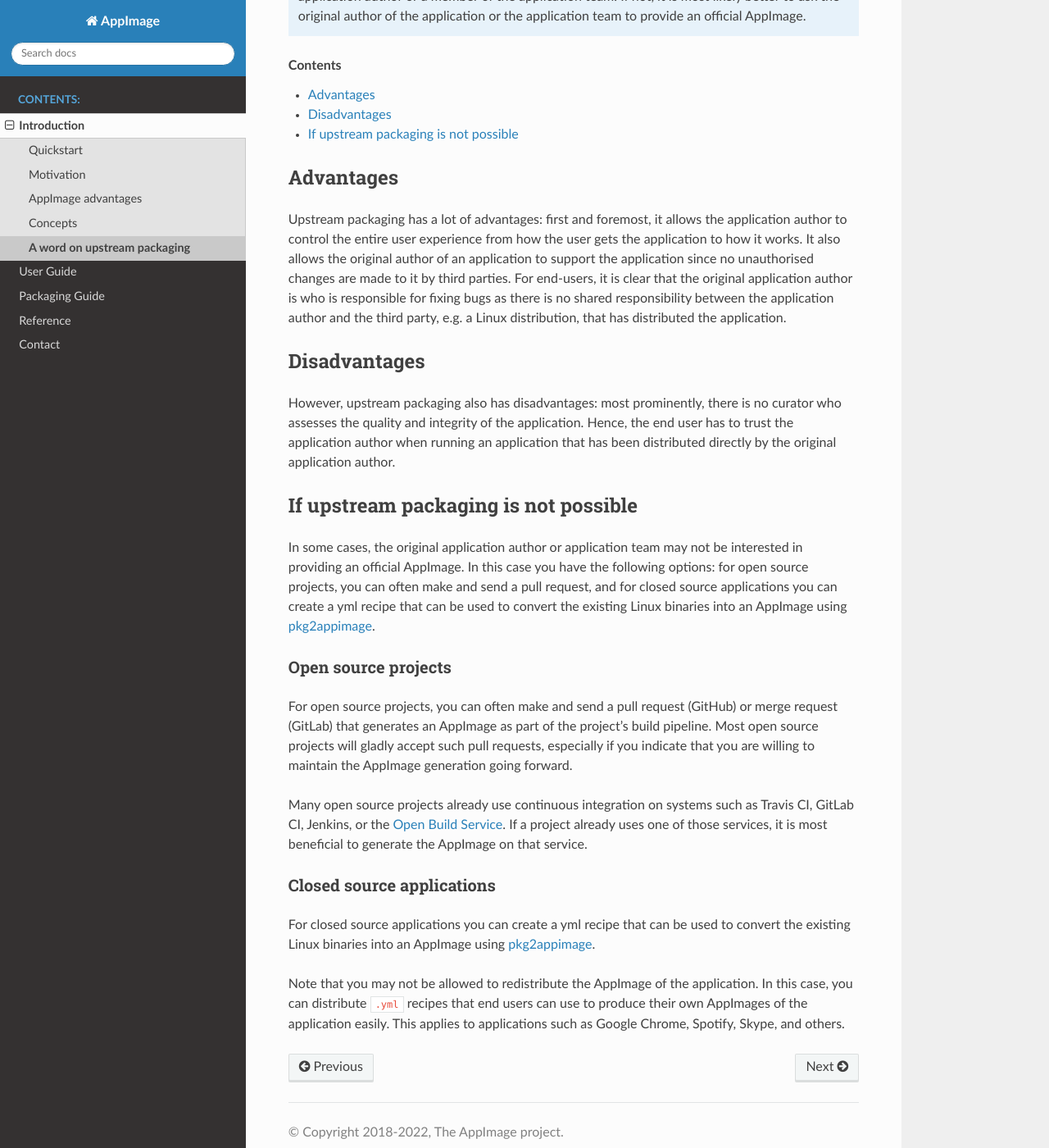
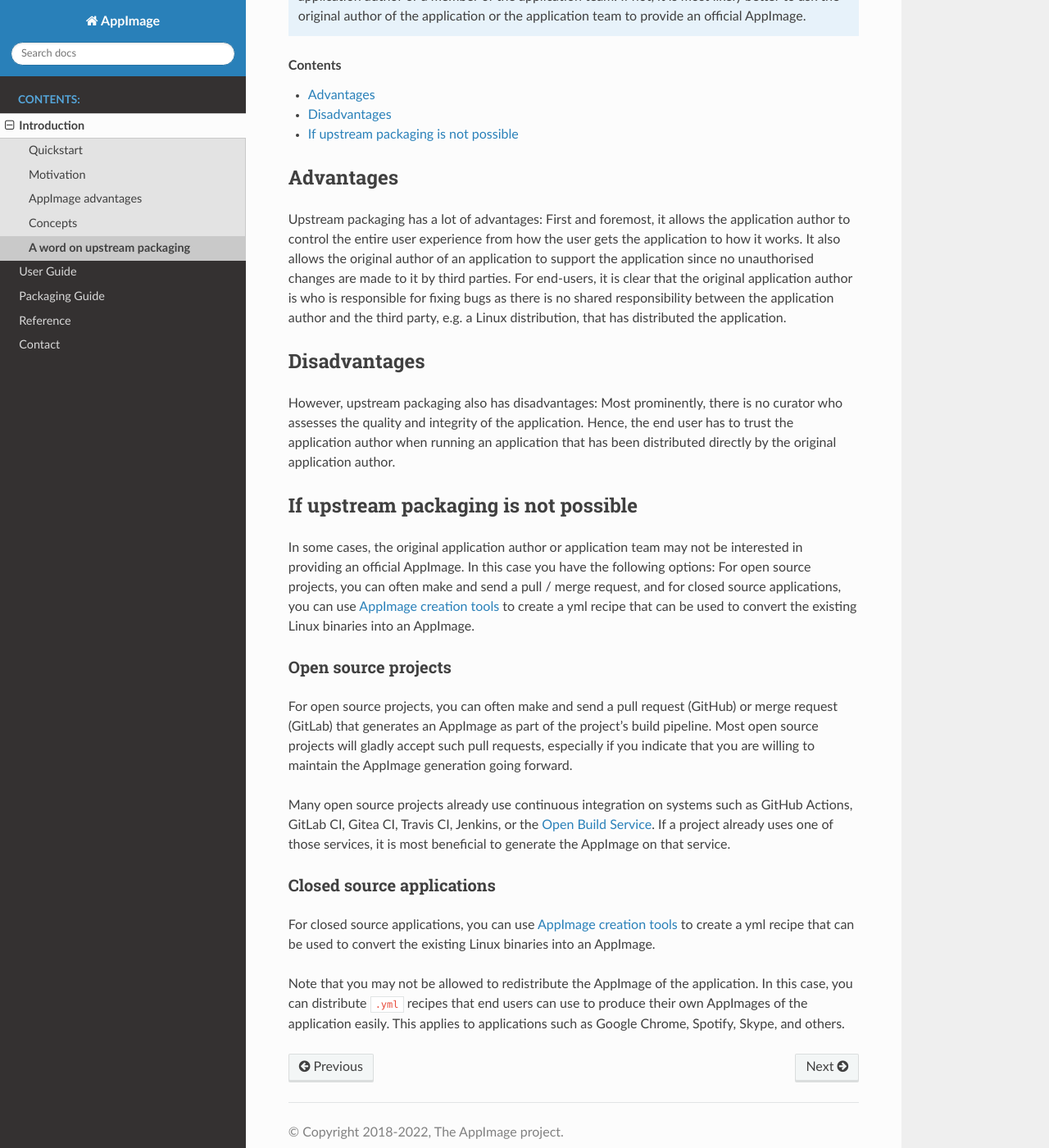
Before and after one commit to AppImage/docs.appimage.org, a Sphinx documentation site: the page built from source/introduction/upstream.rst, in a window 1280 px wide and 1400 px high, scrolled down 649 px. Shown: the whole window at 82% size. Built offline with Sphinx 7.4.7 and the Read the Docs theme 3.1.0, drawn with Linux system fonts in a browser that asks for light colours; some of the changed text lies outside the part shown.

Commit message:
Improved and updated introduction section
The introduction section has been generally improved and updated:
- Spelling and grammar mistakes have been corrected.
- Section links have been added in multiple places.
- A TODO about duplicated information has been added.
- Outdated information about distributions, CIs and the excludelist has been corrected. Outdated informations about the way to create AppImages with the AppImage creation tools has been updated as well.

```diff
--- a/source/introduction/advantages.rst
+++ b/source/introduction/advantages.rst
@@ -1,5 +1,9 @@
 AppImage advantages
 ===================
+
+.. todo::
+
+   The structure and purpose of this page is very similar to :ref:`motivation`. These two pages should be merged.
 
 This chapter compares AppImage with traditional application packaging formats on Linux and explains the advantages of the AppImage format. You can skip this chapter if you already know why AppImages are useful.
 
@@ -48,7 +52,7 @@
 Advantages for software testers
 -------------------------------
 
-Successful application projects run a lot of tests. Whereas some tests may be automated, manual tests are always important to ensure both functionality and usability. In regression testing, different versions of an application are compared to each other concerning features and bugs. AppImage makes it easy to conduct application tests on local machines, since it allows to run various different versions of applications alongside each other. With portable mode, it is also possible to isolate the settings of each version of the application from each other, allowing for clean testing environments.
+Successful application projects run a lot of tests. Whereas some tests may be automated, manual tests are always important to ensure both functionality and usability. In regression testing, different versions of an application are compared to each other concerning features and bugs. AppImage makes it easy to conduct application tests on local machines, since it allows to run various different versions of applications alongside each other. With :ref:`portable mode <portable-mode>`, it is also possible to isolate the settings of each version of the application from each other, allowing for clean testing environments.
 
 The LibreOffice_ project, for example, uses AppImages to test new application versions.
 
--- a/source/introduction/concepts.rst
+++ b/source/introduction/concepts.rst
@@ -43,11 +43,11 @@
 Exclude expected core libraries (Recommended, but optional)
 -----------------------------------------------------------
 
-AppImages should usually exclude certain "core libraries", which can be expected to be present on all major desktop Linux distributions, reducing the overhead of :ref:`one app = one file <one-app-one-file-principle>`. These dependencies are mostly shared libraries and involve low level libraries like :code:`libc.so.6` (the GNU C library, the C language standard library the majority of all Linux distributions use), but also common libraries like `zlib <https://zlib.net/>`_ or the `GLib <https://developer.gnome.org/glib>`_ libraries that are normally present.
+AppImages should usually exclude certain "core libraries", which can be expected to be present on all major desktop Linux distributions, reducing the overhead of :ref:`one app = one file <one-app-one-file-principle>`. These dependencies are mostly shared libraries and involve low level libraries like :code:`libc.so.6` (the GNU C library, the C language standard library the majority of all Linux distributions use), but also common libraries like `zlib <https://zlib.net/>`_ that are normally present.
 
 It may seem contradictory to :ref:`the previous section <no-external-dependencies>` to rely on distribution provided resources. This is a trade-off between trying to reduce redundancies while at the same time being as self-contained as possible.
 
-In some cases, including the libraries might even break the AppImage on the target system. Those libraries involve, among others, hardware dependent libraries such as graphics card drivers provided libraries (e.g., :code:`libGL.so.1`, (`source <https://github.com/AppImage/pkg2appimage/blob/14c255b528dd88ef3e00ae0446ac6d84a20ac798/excludelist\#L38-L41>`_)), or libraries that are built and linked differently on different distributions (e.g., :code:`libharfbuzz.so.0` and :code:`libfreetype.so.6` (`source <https://github.com/AppImage/pkg2appimage/blob/14c255b528dd88ef3e00ae0446ac6d84a20ac798/excludelist\#L98-L102>`_).
+In some cases, including the libraries might even break the AppImage on the target system. Those libraries involve, among others, hardware dependent libraries such as graphics card drivers provided libraries (e.g., :code:`libGL.so.1`, (`source <https://github.com/AppImage/pkg2appimage/blob/14c255b528dd88ef3e00ae0446ac6d84a20ac798/excludelist\#L38-L41>`_)), or libraries that are built and linked differently on different distributions (e.g., :code:`libharfbuzz.so.0` and :code:`libfreetype.so.6` (`source <https://github.com/AppImage/pkg2appimage/blob/14c255b528dd88ef3e00ae0446ac6d84a20ac798/excludelist\#L98-L102>`_)).
 
 The list of libraries that should be excluded, the so-called `excludelist <https://github.com/AppImage/pkg2appimage/blob/master/excludelist>`_, is carefully curated by the AppImage team, and is regularly updated.
 
--- a/source/introduction/index.rst
+++ b/source/introduction/index.rst
@@ -1,7 +1,7 @@
 Introduction
 ============
 
-AppImage provides a way for upstream developers to provide "native" binaries for Linux users just the same way they could do for other operating systems. It allow packaging applications for any common Linux based operating system, e.g., Ubuntu, Debian, openSUSE, RHEL, CentOS, Fedora etc. AppImages come with all dependencies that cannot be assumed to be part of each target system in a recent enough version and will run on most Linux distributions without further modifications.
+AppImage provides a way for upstream developers to provide "native" binaries for Linux users just the same way they could do for other operating systems. It allow packaging applications for any common Linux based operating system, e.g., Ubuntu, Debian, Fedora, RHEL, openSUSE or Arch. AppImages come with all dependencies that cannot be assumed to be part of each target system in a recent enough version and will run on most Linux distributions without further modifications.
 
 AppImage is the format, and AppImageKit_ provides a reference implementation.
 
--- a/source/introduction/quickstart.rst
+++ b/source/introduction/quickstart.rst
@@ -25,7 +25,7 @@
 #. Open your file manager and browse to the location of the AppImage
 #. Right-click on the AppImage and click the ‘Properties’ entry
 #. Switch to the Permissions tab and
-#. Click the ‘Allow executing file as program’ checkbox if you are using a Nautilus-based file manager (Files, Nemo, Caja), or click the ‘Is executable’ checkbox if you are using Dolphin, or change the ‘Execute’ drop down list to ‘Anyone’ if you are using PCManFM
+#. Click the ‘Allow executing file as program’ checkbox if you are using a Nautilus-based file manager (Files, Nemo, Caja), click the ‘Is executable’ checkbox if you are using Dolphin, or change the ‘Execute’ drop down list to ‘Anyone’ if you are using PCManFM
 #. Close the dialog
 #. Double-click on the AppImage file to run
 
--- a/source/introduction/upstream.rst
+++ b/source/introduction/upstream.rst
@@ -20,19 +20,19 @@
 Advantages
 ----------
 
-Upstream packaging has a lot of advantages:  first and foremost, it allows the application author to control the entire user experience from how the user gets the application to how it works. It also allows the original author of an application to support the application since no unauthorised changes are made to it by third parties. For end-users, it is clear that the original application author is who is responsible for fixing bugs as there is no shared responsibility between the application author and the third party, e.g. a Linux distribution, that has distributed the application.
+Upstream packaging has a lot of advantages: First and foremost, it allows the application author to control the entire user experience from how the user gets the application to how it works. It also allows the original author of an application to support the application since no unauthorised changes are made to it by third parties. For end-users, it is clear that the original application author is who is responsible for fixing bugs as there is no shared responsibility between the application author and the third party, e.g. a Linux distribution, that has distributed the application.
 
 
 Disadvantages
 -------------
 
-However, upstream packaging also has disadvantages:  most prominently, there is no curator who assesses the quality and integrity of the application. Hence, the end user has to trust the application author when running an application that has been distributed directly by the original application author.
+However, upstream packaging also has disadvantages: Most prominently, there is no curator who assesses the quality and integrity of the application. Hence, the end user has to trust the application author when running an application that has been distributed directly by the original application author.
 
 
 If upstream packaging is not possible
 -------------------------------------
 
-In some cases, the original application author or application team may not be interested in providing an official AppImage. In this case you have the following options: for open source projects, you can often make and send a pull request, and for closed source applications you can create a yml recipe that can be used to convert the existing Linux binaries into an AppImage using :ref:`pkg2appimage <ref-pkg2appimage>`.
+In some cases, the original application author or application team may not be interested in providing an official AppImage. In this case you have the following options: For open source projects, you can often make and send a pull / merge request, and for closed source applications, you can use :ref:`appimage-creation-tools` to create a yml recipe that can be used to convert the existing Linux binaries into an AppImage.
 
 
 Open source projects
@@ -40,12 +40,12 @@
 
 For open source projects, you can often make and send a pull request (GitHub) or merge request (GitLab) that generates an AppImage as part of the project's build pipeline. Most open source projects will gladly accept such pull requests, especially if you indicate that you are willing to maintain the AppImage generation going forward.
 
-Many open source projects already use continuous integration on systems such as Travis CI, GitLab CI, Jenkins, or the :ref:`Open Build Service <ref-obs>`. If a project already uses one of those services, it is most beneficial to generate the AppImage on that service.
+Many open source projects already use continuous integration on systems such as GitHub Actions, GitLab CI, Gitea CI, Travis CI, Jenkins, or the :ref:`Open Build Service <ref-obs>`. If a project already uses one of those services, it is most beneficial to generate the AppImage on that service.
 
 
 Closed source applications
 ^^^^^^^^^^^^^^^^^^^^^^^^^^
 
-For closed source applications you can create a yml recipe that can be used to convert the existing Linux binaries into an AppImage using :ref:`pkg2appimage <ref-pkg2appimage>`.
+For closed source applications, you can use :ref:`appimage-creation-tools` to create a yml recipe that can be used to convert the existing Linux binaries into an AppImage.
 
 Note that you may not be allowed to redistribute the AppImage of the application. In this case, you can distribute :code:`.yml` recipes that end users can use to produce their own AppImages of the application easily. This applies to applications such as Google Chrome, Spotify, Skype, and others.
```
Also changed, not shown: other parts of source/introduction/upstream.rst (+1 -1 lines), source/introduction/motivation.rst (+6 -4 lines).
